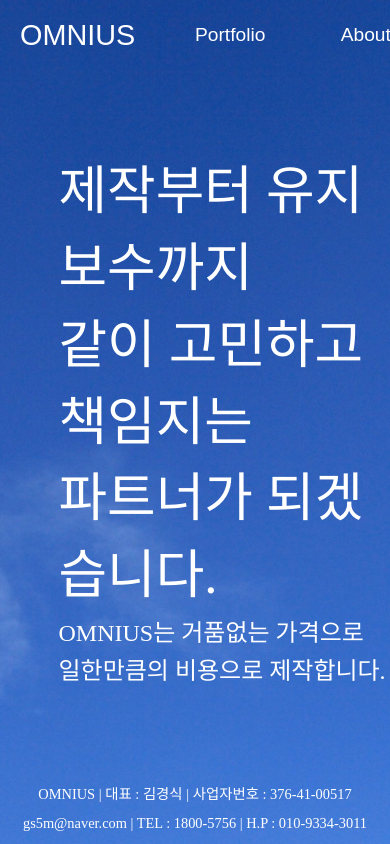
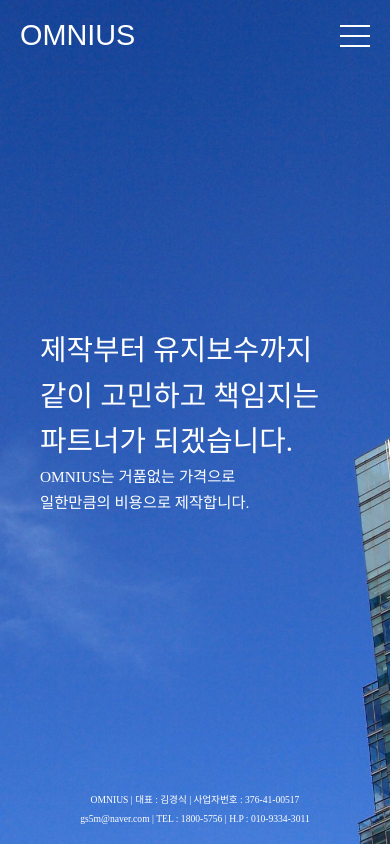
Before and after one commit to omnius-web/omnius_site, a React (Create React App) app: page / in a window 390 px wide. Built offline with nearby package versions, Linux system fonts and the light colour scheme; a web font is replaced by a local one.

Commit message:
210802-responsive

```diff
--- a/src/components/Header.js
+++ b/src/components/Header.js
@@ -6,6 +6,7 @@ import {
 import './header.css';
 import OmSwitch from "./OmSwitch";
 import Footer from "./Footer";
+import OmBerGer from "./omberger/OmBerGer";
 
 function Header(){
         const [lopath, setlopath] = useState('/');
@@ -37,7 +38,7 @@ function Header(){
                         <div className="logo">
                                 <Link to="/">OMNIUS</Link>
                         </div>
-                        <div>
+                        <div className="nav">
                                 <ul>
 
                                         <li>
@@ -54,7 +55,7 @@ function Header(){
                                         </li>
                                 </ul>
                         </div>
-
+                        <OmBerGer />
                 </div>
 
                 <OmSwitch changelocation={changelocation} lopath={lopath} />
--- a/src/components/footer.css
+++ b/src/components/footer.css
@@ -4,7 +4,7 @@
         display: flex;
         justify-content: center;
         align-items: center;
-        z-index: 99;
+        z-index: 9;
 }
 
 .main_footer {
@@ -37,3 +37,11 @@
         text-align: center;
         color: white;
 }
+
+
+@media screen and (max-width: 500px) {
+        .footer div {
+                font-size: 1rem;
+                line-height: 2rem;
+        }
+}
--- a/src/components/header.css
+++ b/src/components/header.css
@@ -119,3 +119,10 @@ ul, li {
         padding-top: 70px;
         color: white;
 }
+
+@media screen and (max-width: 1000px){
+        .header .nav {
+                display: none!important;
+        }
+
+}
--- a/src/components/main/main.css
+++ b/src/components/main/main.css
@@ -26,3 +26,32 @@
         line-height: 4rem;
         color: white;
 }
+
+
+@media screen and (max-width: 1000px) {
+        .mainwrap {
+                background-position: 60% center;
+        }
+        .mainwrap .txt .tit {
+                font-size: 4rem;
+                line-height: 6rem;
+        }
+        .mainwrap .txt .desc {
+                font-size: 1.8rem;
+                line-height: 3rem;
+        }
+}
+
+@media screen and (max-width: 700px) {
+        .mainwrap .txt .tit {
+                font-size: 3rem;
+                line-height: 4.7rem;
+        }
+        .mainwrap .txt .desc {
+                font-size: 1.6rem;
+                line-height: 2.7rem;
+        }
+        .mainwrap .txt {
+                margin-left: 40px;
+        }
+}
--- /dev/null
+++ b/src/components/omberger/OmBerGer.js
@@ -0,0 +1,32 @@
+import { useState } from "react";
+import "./omberger.css";
+
+function OmBerGer(){
+        const [ bg, setBg ] = useState(false);
+        const [ subMenuStatus, setSubMenuStatus ] = useState('');
+        function OBGBt(){
+                if(bg){
+                        setBg(false);
+                        // console.log('close');
+                        setSubMenuStatus('');
+                } else {
+                        setBg(true);
+                        // console.log('open');
+                        setSubMenuStatus('act');
+                }
+
+        }
+
+        return (
+                <div className="omberger">
+                        <div className="bt" onClick={OBGBt}>
+                                        <span></span>
+                        </div>
+                        <div className={'submenu '+subMenuStatus}>
+                                <div className="close" onClick={OBGBt}></div>
+                        </div>
+                </div>
+        )
+}
+
+export default OmBerGer
--- /dev/null
+++ b/src/components/omberger/omberger.css
@@ -0,0 +1,104 @@
+.omberger {
+        position: absolute;
+        top: 25px;
+        right: 20px;
+        width: 30px;
+        display: none!important;
+}
+
+.omberger .bt {
+        width: 30px;
+        display: flex;
+        flex-direction: column;
+        justify-content: center;
+        align-items: center;
+}
+
+.omberger .bt span {
+        width: 100%;
+        height: 2px;
+        background-color: white;
+        margin: 8px 0;
+}
+
+.omberger .bt::before {
+        content: "";
+        display: inline-block;
+        width: 100%;
+        height: 2px;
+        background-color: white;
+}
+
+.omberger .bt::after {
+        content: "";
+        display: inline-block;
+        width: 100%;
+        height: 2px;
+        background-color: white;
+}
+
+.omberger .submenu {
+        position: fixed;
+        width: 80%;
+        height: 100vh;
+        top: 0;
+        right: -100%;
+        transition: all .3s;
+        -webkit-transition: all .3s;
+        -moz-transition: all .3s;
+        -ms-transition: all .3s;
+        -o-transition: all .3s;
+        background-color: black;
+        z-index: 99;
+}
+
+.omberger .submenu.act {
+        right: 0;
+        transition: all .3s;
+        -webkit-transition: all .3s;
+        -moz-transition: all .3s;
+        -ms-transition: all .3s;
+        -o-transition: all .3s;
+}
+
+.omberger .submenu .close {
+        width: 30px;
+        height: 30px;
+        position: absolute;
+        top: 20px;
+        right: 20px;
+        display: flex;
+        flex-direction: column;
+        justify-content: center;
+        align-items: center;
+}
+
+.omberger .submenu .close::before {
+        content: "";
+        display: inline-block;
+        width: 100%;
+        height: 2px;
+        background-color: white;
+        /* transform: rotate(45deg); */
+        transform: rotate(135deg) translateX(0%);
+        position: absolute;
+        top: 50%;
+}
+
+.omberger .submenu .close::after {
+        content: "";
+        display: inline-block;
+        width: 100%;
+        height: 2px;
+        background-color: white;
+        /* transform: rotate(-45deg); */
+        transform: rotate(45deg) translateX(0%);
+        position: absolute;
+        top: 50%;
+}
+
+@media screen and (max-width: 1000px){
+        .omberger {
+                display: block!important;
+        }
+}
```
